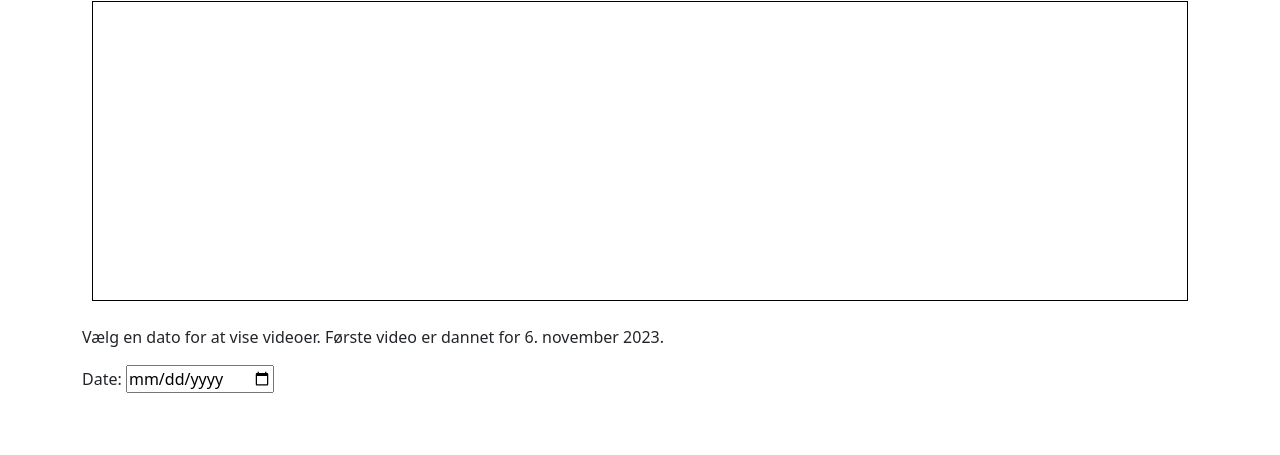
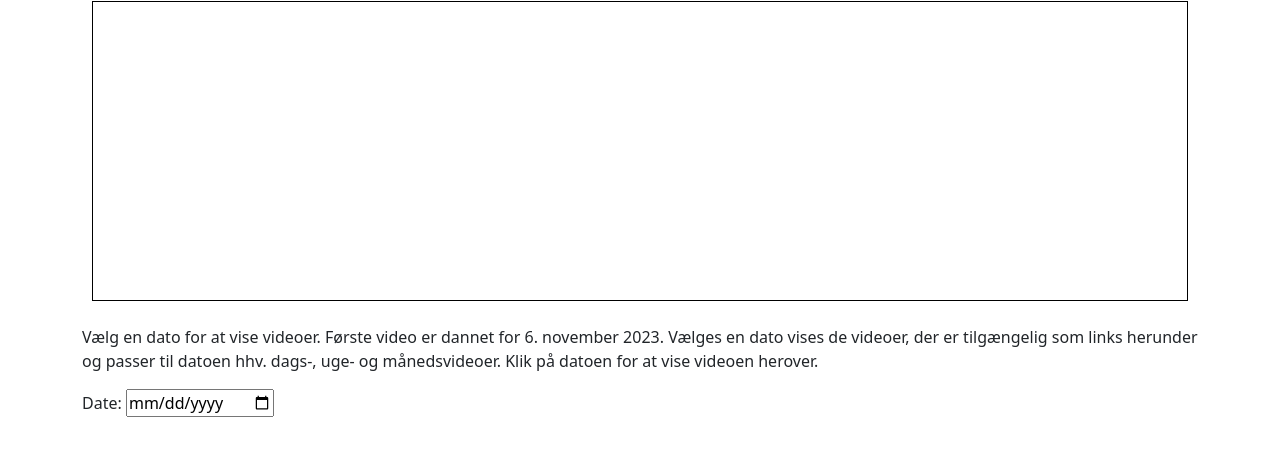
Before and after one commit to lekkimworld/building-video-streaming, a website: page index.html in a window 1280 px wide. Shown: the part 79-534 px from the top of the page. Drawn offline with nearby package versions, Linux system fonts and the light colour scheme; no server answers.

Commit message:
Update description

```diff
--- a/index.html
+++ b/index.html
@@ -11,7 +11,7 @@
             crossorigin="anonymous"
         />
         <script src="https://cdn.jsdelivr.net/npm/bootstrap@5.3.2/dist/js/bootstrap.bundle.min.js"></script>
-        <title>Video Streaming With Node</title>
+        <title>Byggepladsvideoer</title>
         <style>
             #player {
                 margin-left: 10px;
@@ -40,7 +40,11 @@
                 </div>
                 <div class="col-xl-12 col-md-12">
                     <p>
-                        Vælg en dato for at vise videoer. Første video er dannet for 6. november 2023.
+                        Vælg en dato for at vise videoer. Første video er dannet
+                        for 6. november 2023. Vælges en dato vises de videoer, der
+                        er tilgængelig som links herunder og passer til datoen
+                        hhv. dags-, uge- og månedsvideoer. Klik på datoen for at
+                        vise videoen herover.
                     </p>
                     <label for="dateselect">Date:</label>
                     <input type="date" id="dateselect" name="dateselect" class="mb-4" />
```
